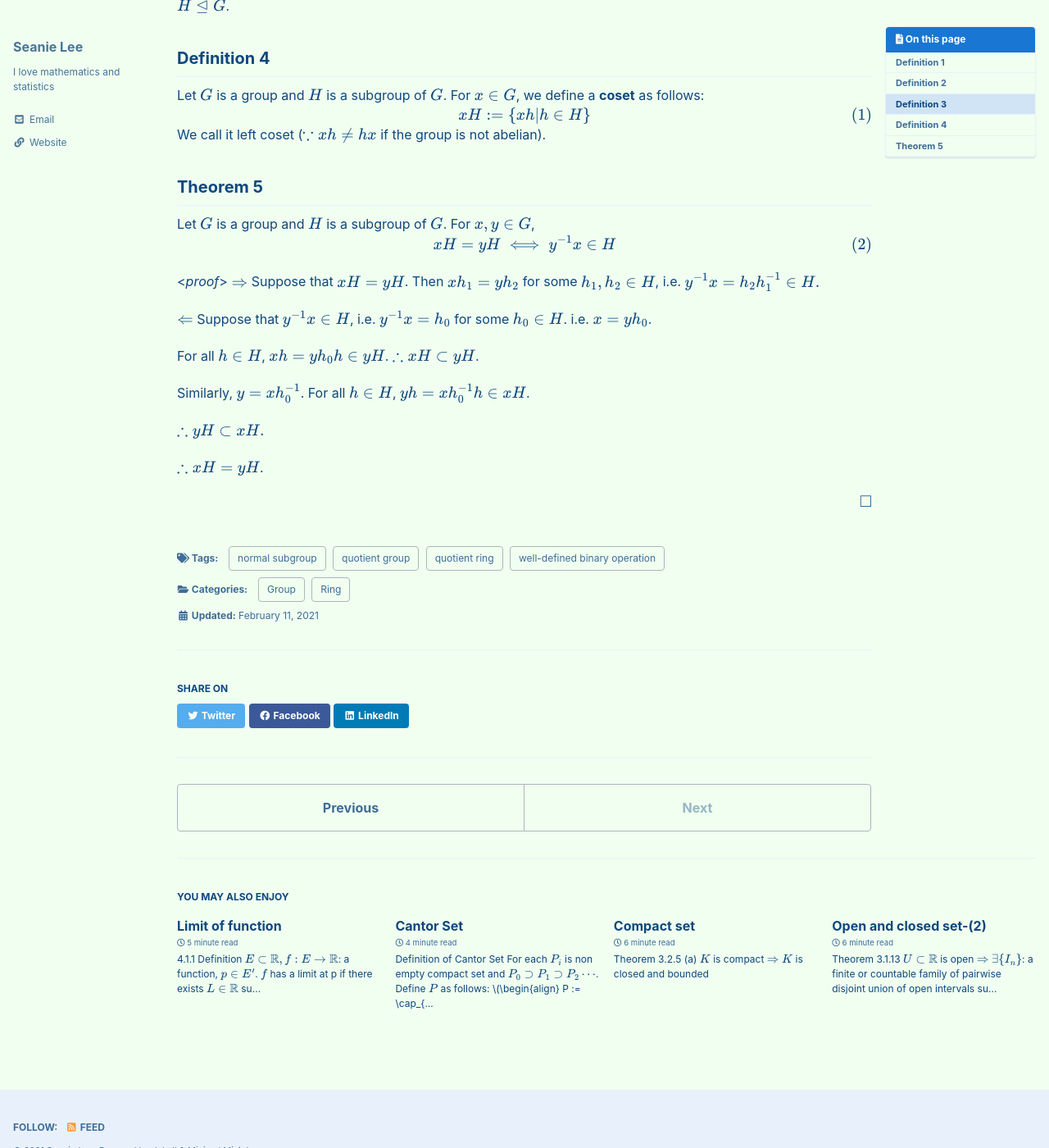
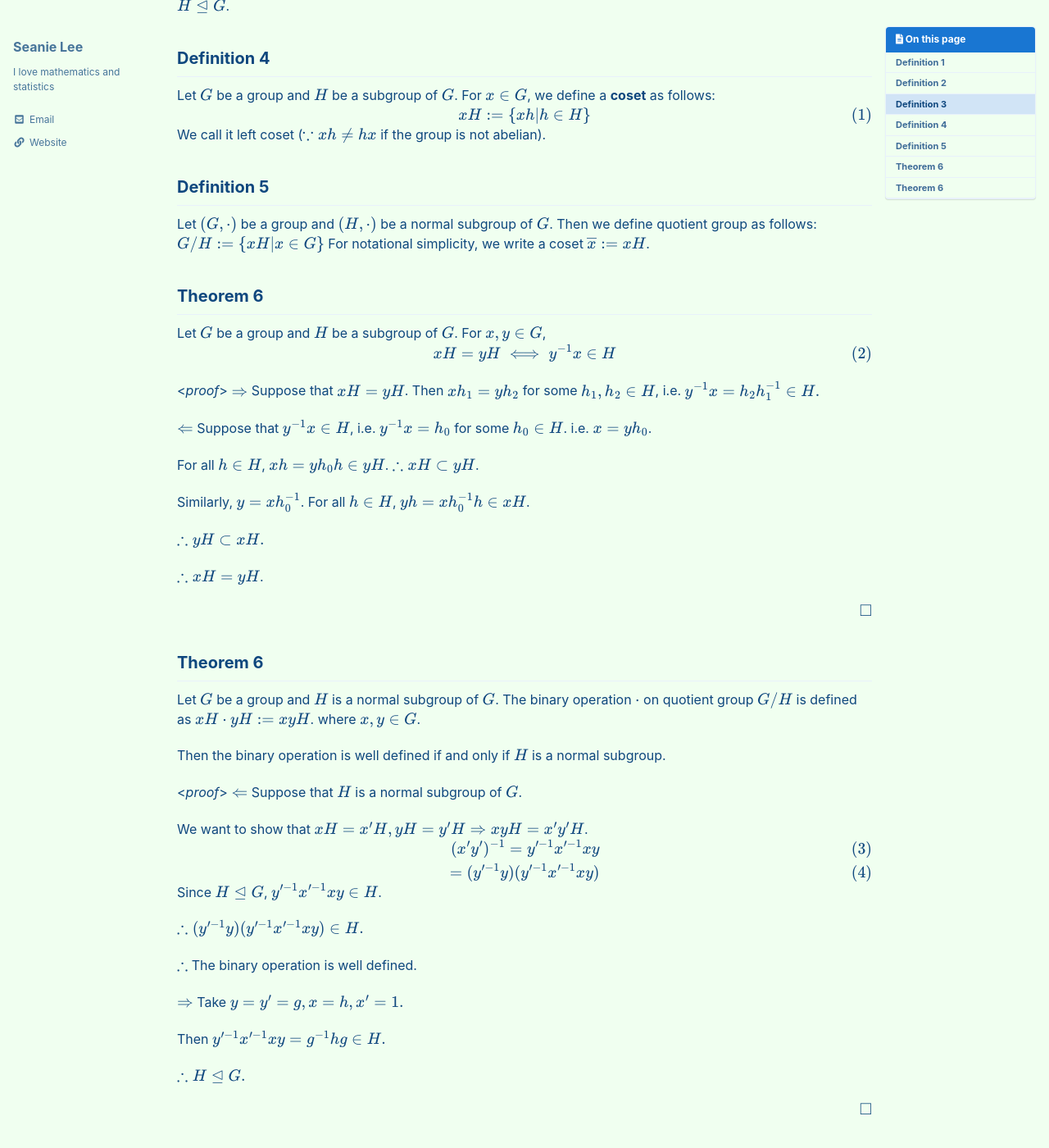
Before and after one commit to seanie12/blog, a Jekyll site: the page built from _posts/2021-02-11-group.md, in a window 1280 px wide and 1400 px high, scrolled down 550 px. Shown: the whole window at 82% size. Built offline with Jekyll 4.4.1, drawn with Linux system fonts in a browser that asks for light colours; cached includes are drawn as plain includes; formulas are drawn with MathJax 3; some of the changed text lies outside the part shown.

Commit message:
Update 2021-02-11-group.md

```diff
--- a/_posts/2021-02-11-group.md
+++ b/_posts/2021-02-11-group.md
@@ -30,7 +30,7 @@ $(G,\cdot)$ is group if it satisfies the followings
 (c) For every $x \in G$, $\exists \hat{x} \in G$ such that $x \hat{x} = \hat{x}x = e$.
 
 ## Definition 2
-Let $(G,\cdot)$ is a group. $H \subset G$ is a **subgroup** satisfying the three requirements of group as described in Definition 1. We write $(H,\cdot) \leq (G,\cdot)$.
+Let $(G,\cdot)$ be a group and $H \subset G$ be a **subgroup** satisfying the three requirements of group as described in Definition 1. We write $(H,\cdot) \leq (G,\cdot)$.
 
 ## Definition 3
 Let  $(G,\cdot)$ is a group and $(H,\cdot) \leq G$. $H$ is normal subgroup if $g^{-1}hg\in H$ for all $g \in G, h \in H$. We write $H \trianglelefteq G$.
@@ -39,7 +39,7 @@ Let  $(G,\cdot)$ is a group and $(H,\cdot) \leq G$. $H$ is normal subgroup if $g
 
 
 ## Definition 4
-Let $G$ is a group and $H$ is a subgroup of $G$. For $x \in G$, we define a **coset** as follows:
+Let $G$ be a group and $H$ be a subgroup of $G$. For $x \in G$, we define a **coset** as follows:
 $$
 \begin{align}
 xH := \{xh| h\in H\}
@@ -47,8 +47,15 @@ xH := \{xh| h\in H\}
 $$
 We call it left coset ($\because xh \neq hx$ if the group is not abelian).
 
-## Theorem 5
- Let $G$ is a group and $H$ is a subgroup of $G$. For $x,y \in G$,
+## Definition 5
+Let $(G, \cdot)$ be a group and $(H,\cdot)$ be a  normal subgroup of $G$. Then we define quotient group as follows:
+$$
+G/H := \{xH| x \in G \}
+$$
+For notational simplicity,  we write a coset $\overline{x} := xH$.
+
+## Theorem 6
+ Let $G$ be a group and $H$ be a subgroup of $G$. For $x,y \in G$,
 $$
 \begin{align}
 xH = yH \iff y^{-1}x \in H
@@ -70,3 +77,32 @@ $\therefore yH \subset xH.$
 $\therefore xH = yH$.
 
 $$\tag*{$\square$}$$
+
+## Theorem 6
+Let $G$ be a group and $H$ is a normal subgroup of $G$.  The binary operation $\cdot$ on quotient group $G/H$ is defined as $xH\cdot yH := xyH$. where $x,y \in G$.
+
+Then the binary operation is well defined if and only if  $H$ is a normal subgroup.
+
+<*proof*>
+$\Leftarrow$ Suppose that $H$ is a normal subgroup of $G$.
+
+We want to show that $xH = x^\prime H, yH = y^\prime H \Rightarrow xyH = x^\prime y^\prime H$.
+$$
+\begin{align}
+(x^\prime y^\prime)^{-1} = y^{\prime -1}x^{\prime -1} xy \\
+=(y^{\prime -1}y)(y^{\prime -1}x^{\prime -1}xy)
+\end{align}
+$$
+Since $H \trianglelefteq G$, $y^{\prime -1}x^{\prime -1}xy \in H$.
+
+$\therefore (y^{\prime -1}y)(y^{\prime -1}x^{\prime -1}xy) \in H.$
+
+$\therefore$ The binary operation is well defined.
+
+$\Rightarrow$ Take $y = y^\prime = g, x= h, x^\prime = 1.$
+
+Then $y^{\prime -1}x^{\prime -1}xy = g^{-1}hg \in H.$
+
+$\therefore H \trianglelefteq G.$
+
+ $$\tag*{$\square$}$$
```
